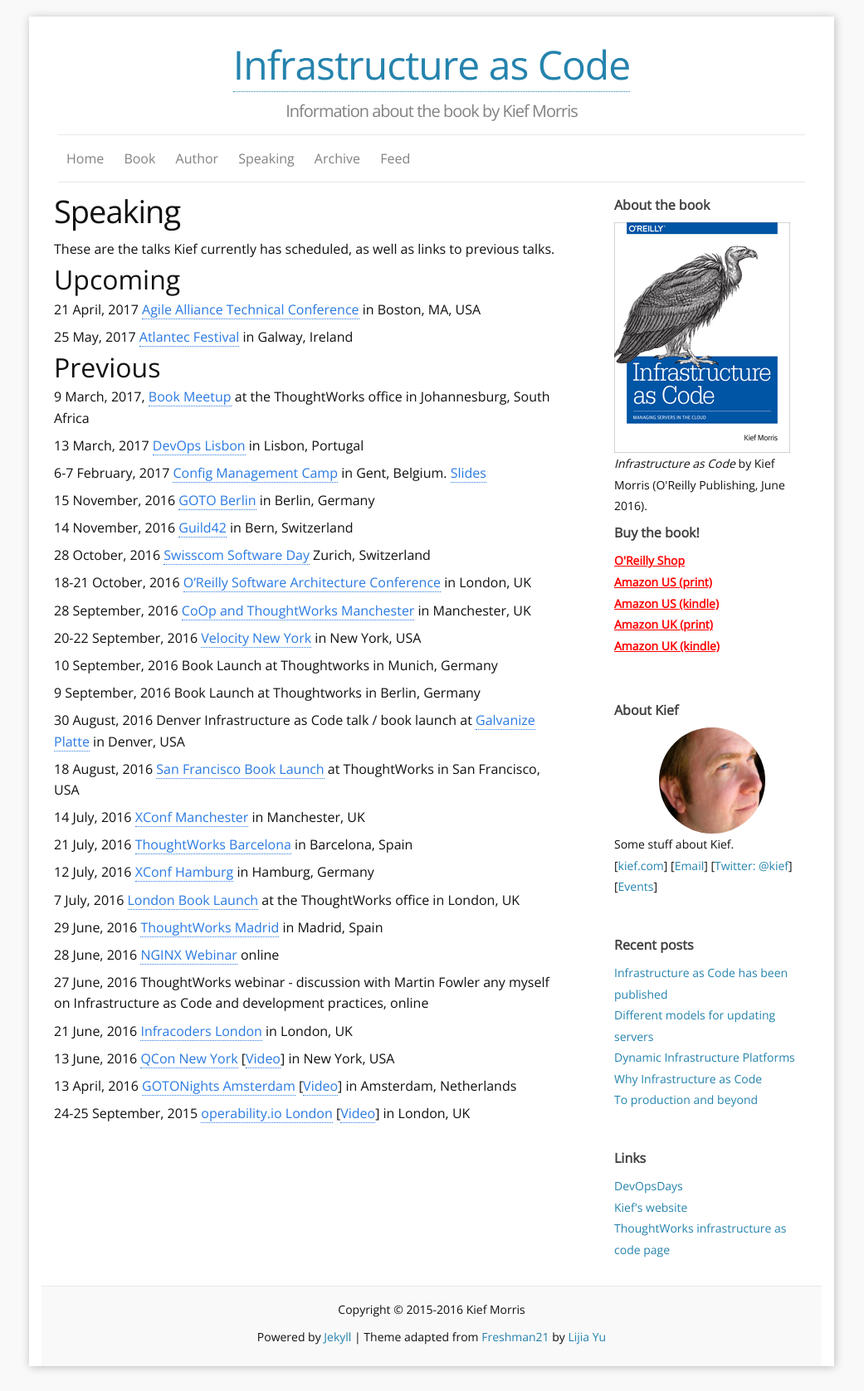
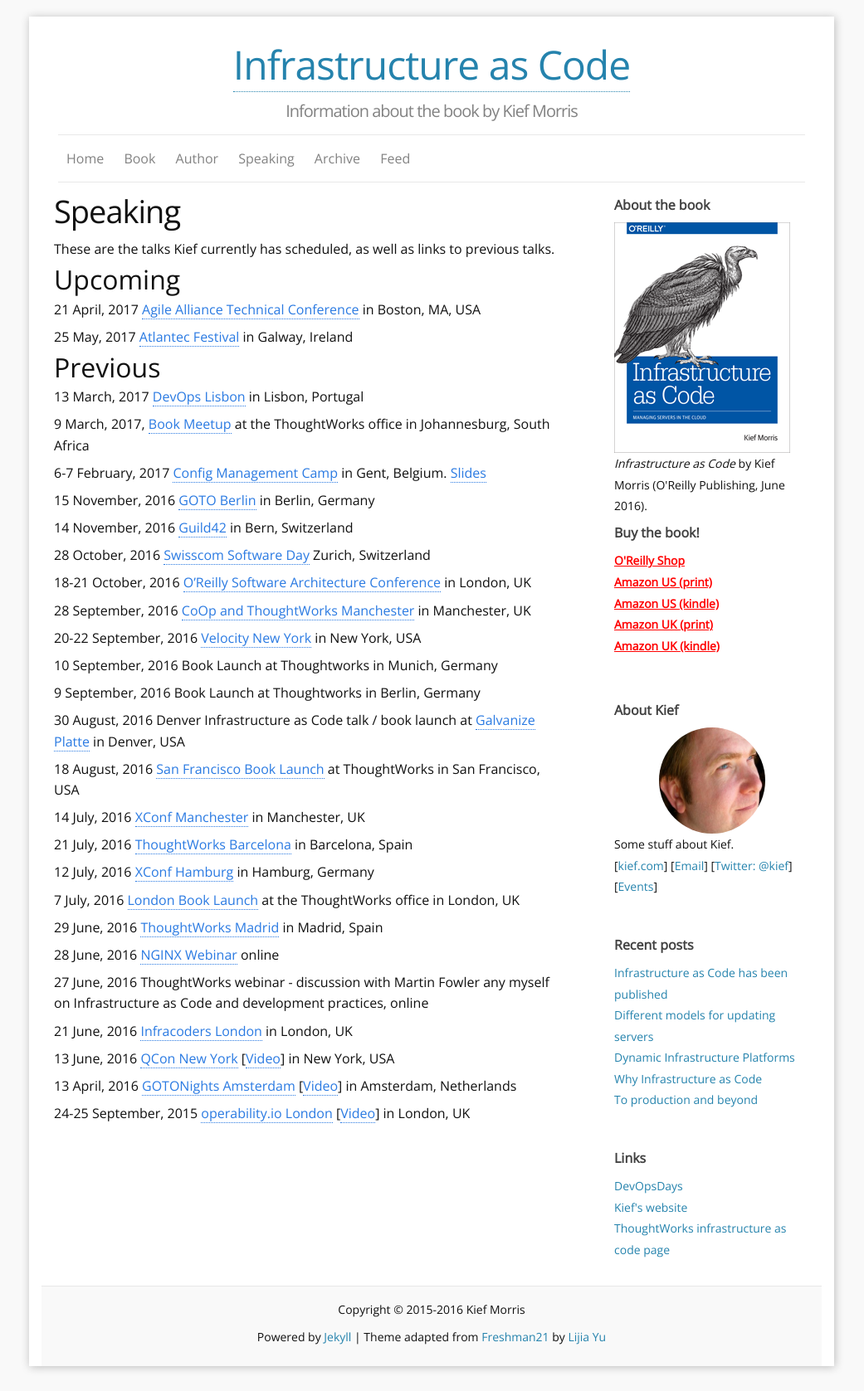
Before and after one commit to kief/infrastructure-as-code.com, a Jekyll site: the page built from 30-speaking.md, in a window 1280 px wide. Shown: the whole page at 83% size, without its empty margins (120-1161 px from the left). Built offline with Jekyll 4.4.1, drawn with Linux system fonts in a browser that asks for light colours; comment, search, counter and statistics services are not loaded.

Commit message:
Fixed order of previous talks

```diff
--- a/30-speaking.md
+++ b/30-speaking.md
@@ -15,9 +15,9 @@
 
 ## Previous
 
+13 March, 2017 [DevOps Lisbon](https://www.meetup.com/DevOps-Lisbon/events/237041056/) in Lisbon, Portugal
+
 9 March, 2017, [Book Meetup](https://info.thoughtworks.com/infrastructure-as-code-event-johannesburg.html) at the ThoughtWorks office in Johannesburg, South Africa
-
-13 March, 2017 [DevOps Lisbon](https://www.meetup.com/DevOps-Lisbon/events/237041056/) in Lisbon, Portugal
 
 6-7 February, 2017 [Config Management Camp](http://cfgmgmtcamp.eu/) in Gent, Belgium. [Slides](http://www.slideshare.net/KiefMorris/implementing-infrastructure-as-code-configmgtcamp-2017)
 
```
